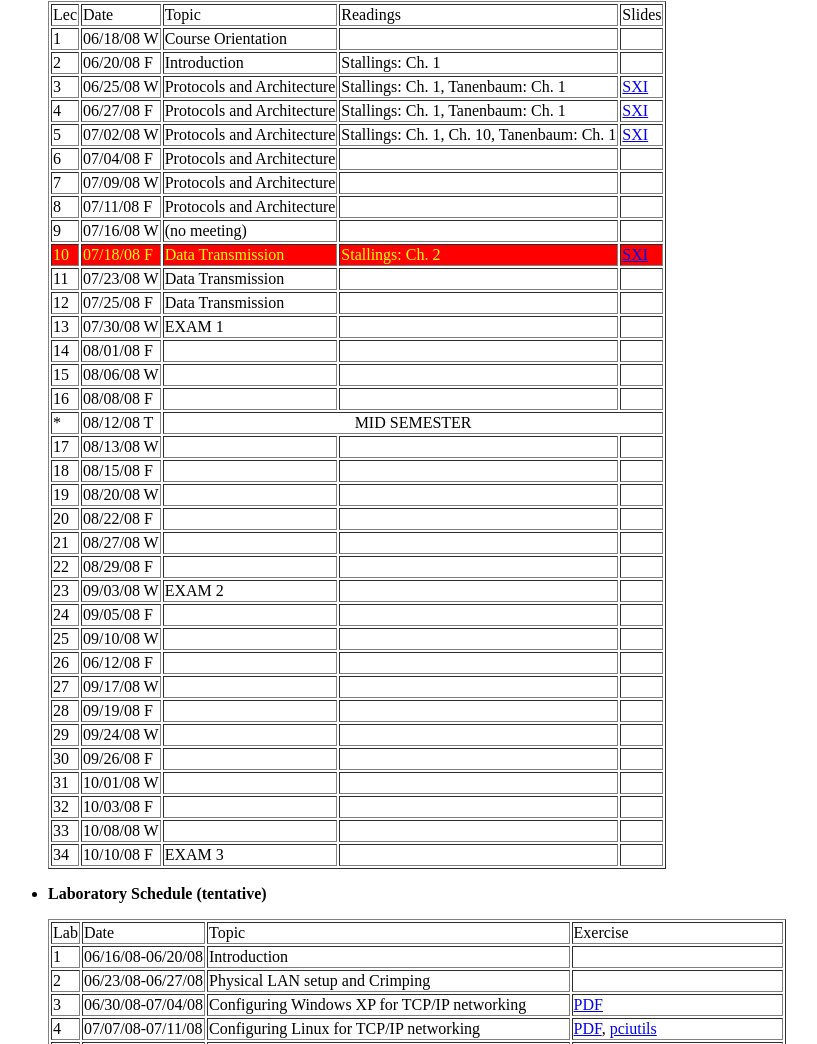
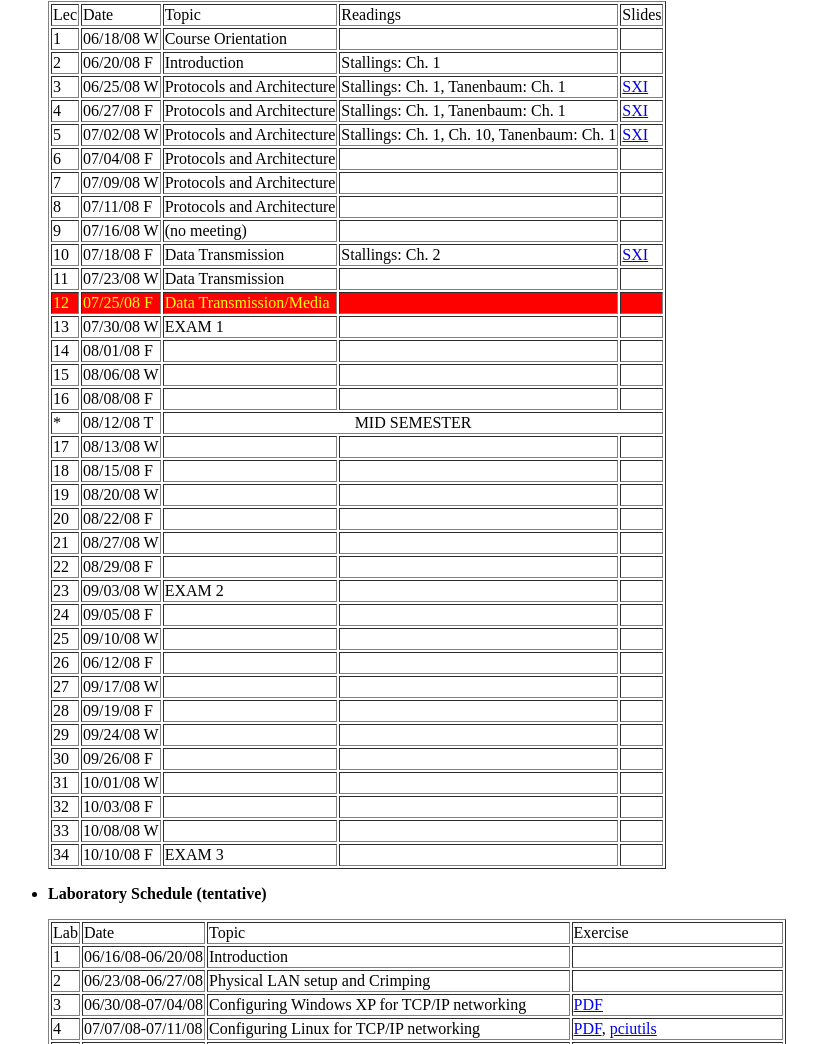
Before and after one commit to jachermocilla/jach-homepage, a plain HTML site: page CMSC137-1st-Sem-2008.html in a window 1280 px wide. Shown: the part 1638-2682 px from the top of the page, without its empty margins (0-817 px from the left). Drawn offline with Linux system fonts and the light colour scheme.

```diff
--- a/CMSC137-1st-Sem-2008.html
+++ b/CMSC137-1st-Sem-2008.html
@@ -159,10 +159,10 @@
             <tr><td>8</td><td>07/11/08 F</td><td>Protocols and Architecture</td><td>&nbsp;</td><td>&nbsp;</td></tr>
 
             <tr><td>9</td><td>07/16/08 W</td><td>(no meeting)</td><td>&nbsp;</td><td>&nbsp;</td></tr>
-            <tr style="background:red;color:yellow;"><td>10</td><td>07/18/08 F</td><td>Data Transmission</td><td>Stallings: Ch. 2</td><td><a href="Chapter2a.sxi">SXI</a></td></tr>
+            <tr><td>10</td><td>07/18/08 F</td><td>Data Transmission</td><td>Stallings: Ch. 2</td><td><a href="Chapter2a.sxi">SXI</a></td></tr>
 
             <tr><td>11</td><td>07/23/08 W</td><td>Data Transmission</td><td>&nbsp;</td><td>&nbsp;</td></tr>
-            <tr><td>12</td><td>07/25/08 F</td><td>Data Transmission</td><td>&nbsp;</td><td>&nbsp;</td></tr>
+            <tr style="background:red;color:yellow;"><td>12</td><td>07/25/08 F</td><td>Data Transmission/Media</td><td>&nbsp;</td><td>&nbsp;</td></tr>
 
             <tr><td>13</td><td>07/30/08 W</td><td>EXAM 1</td><td>&nbsp;</td><td>&nbsp;</td></tr>
             <tr><td>14</td><td>08/01/08 F</td><td>&nbsp;</td><td>&nbsp;</td><td>&nbsp;</td></tr>
```
